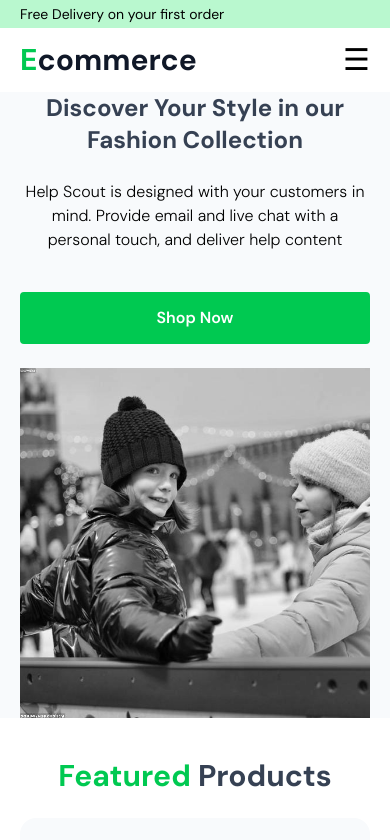
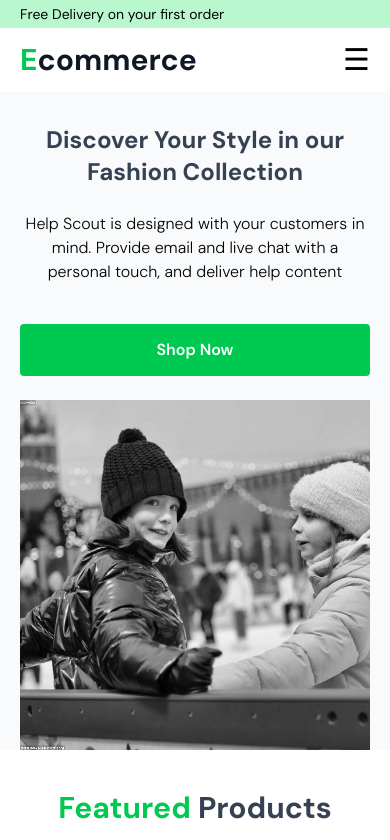
Before and after one commit to asfahan09/React-frontend, a React app: page / in a window 390 px wide. Shown: the top 840 px of the page. Built offline with nearby package versions, Linux system fonts and the light colour scheme; the HTML template or start-up script is replaced by a standard one.

Commit message:
add marding hero section on top

```diff
--- a/src/components/Hero.jsx
+++ b/src/components/Hero.jsx
@@ -8,7 +8,7 @@ function Hero() {
     <div class="bg-slate-50">
       <div class="flex max-w-360 mx-auto lg:px-8  px-5  items-center  bg-hero md:h-screen overflow-hidden ">
         <div class="flex flex-col  gap-6 md:flex-row items-center max-w-8xl ">
-          <div class="w-full md:w-1/2 lg:pr-32 items-center" >
+          <div class="w-full md:w-1/2 lg:pr-32 items-center lg:mt-0 mt-8" >
             <h2 class="text-2xl lg:text-5xl text-center md:text-left text-gray-700  font-bold items-center">
               Discover Your Style in our Fashion Collection
             </h2>
```
